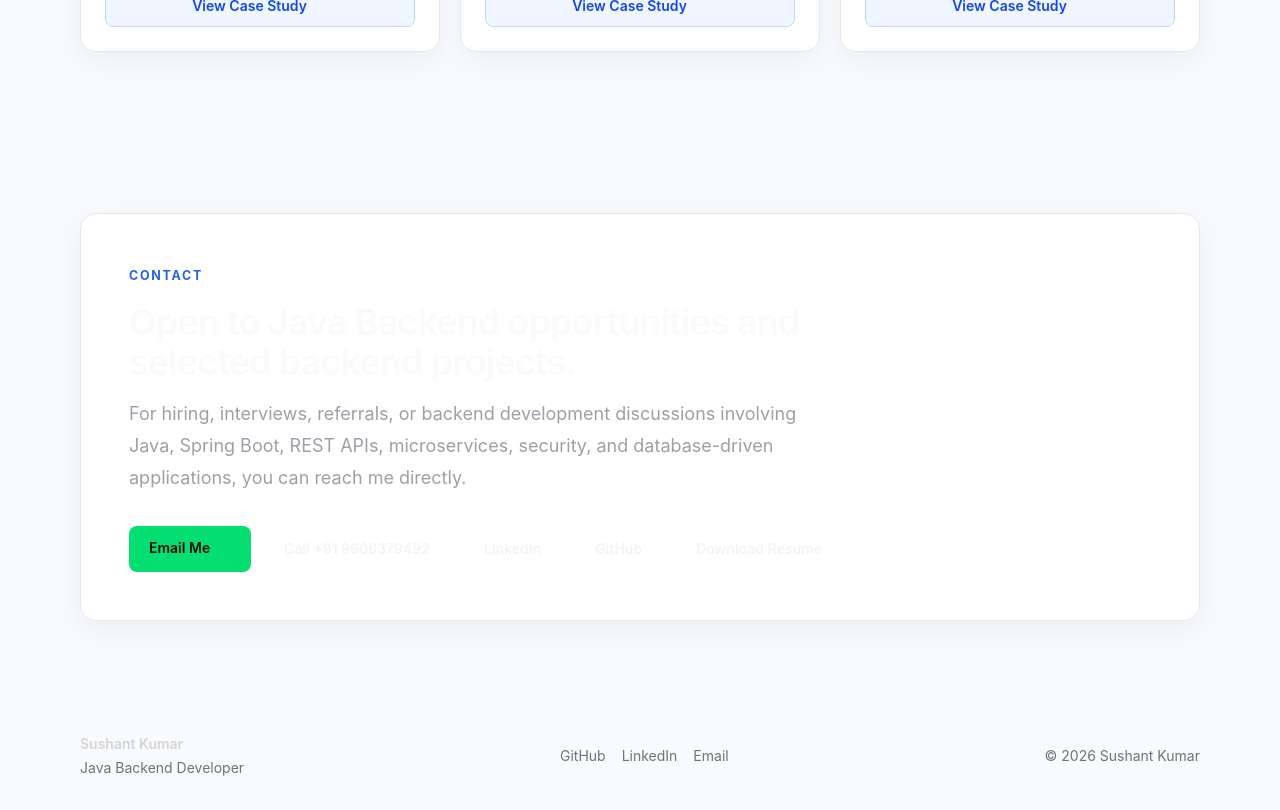
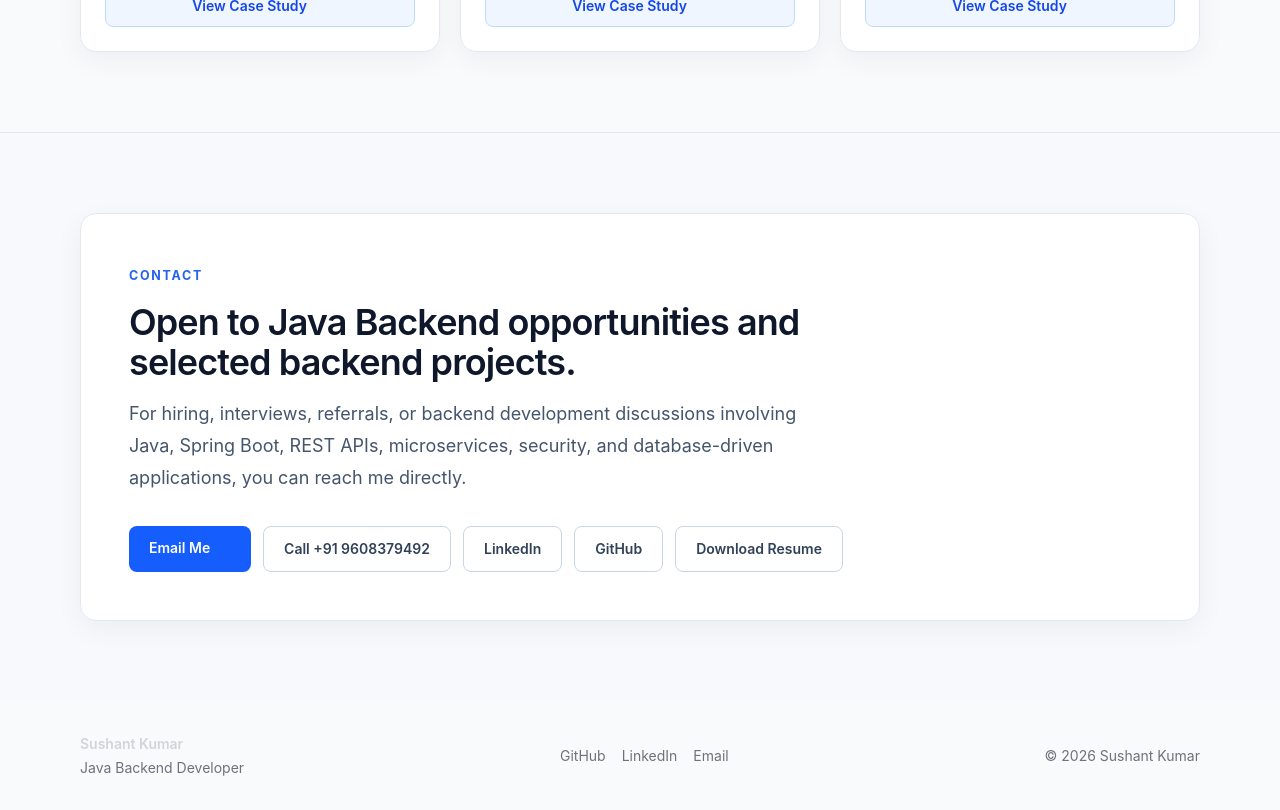
Before and after one commit to sushantapi/sushant-portfolio-v1, a React (Vite) app: page / in a window 1280 px wide. Shown: the part 5880-6690 px from the top of the page. Built offline with nearby package versions, Linux system fonts and the light colour scheme.

Commit message:
style: update contact for light theme

```diff
--- a/src/sections/Contact.tsx
+++ b/src/sections/Contact.tsx
@@ -3,21 +3,21 @@ import { siteConfig } from '../data/site'
 
 export function Contact() {
   return (
-    <section id="contact" className="section-pad border-t border-white/8">
+    <section id="contact" className="section-pad border-t border-slate-200 bg-slate-50/70">
       <div className="section-shell">
         <Reveal>
           <div className="card overflow-hidden p-6 sm:p-10 lg:p-12">
             <span className="eyebrow">Contact</span>
-            <h2 className="mt-4 max-w-3xl text-3xl font-semibold tracking-tight text-zinc-50 sm:text-4xl">Open to Java Backend opportunities and selected backend projects.</h2>
-            <p className="mt-4 max-w-2xl text-base leading-8 text-zinc-400 sm:text-lg">For hiring, interviews, referrals, or backend development discussions involving Java, Spring Boot, REST APIs, microservices, security, and database-driven applications, you can reach me directly.</p>
+            <h2 className="mt-4 max-w-3xl text-3xl font-semibold tracking-tight text-slate-900 sm:text-4xl">Open to Java Backend opportunities and selected backend projects.</h2>
+            <p className="mt-4 max-w-2xl text-base leading-8 text-slate-600 sm:text-lg">For hiring, interviews, referrals, or backend development discussions involving Java, Spring Boot, REST APIs, microservices, security, and database-driven applications, you can reach me directly.</p>
 
             <div className="mt-8 flex flex-wrap gap-3">
-              <a href={`mailto:${siteConfig.email}`} className="rounded-lg bg-green-400 px-5 py-3 text-sm font-semibold text-zinc-950 transition hover:bg-green-300">Email Me <span className="cta-arrow" aria-hidden="true">→</span></a>
-              <a href={siteConfig.phoneHref} className="rounded-lg border border-white/12 bg-white/4 px-5 py-3 text-sm font-semibold text-zinc-100 transition hover:bg-white/8">Call {siteConfig.phone}</a>
-              <a href={siteConfig.linkedin} target="_blank" rel="noreferrer" className="rounded-lg border border-white/12 bg-white/4 px-5 py-3 text-sm font-semibold text-zinc-100 transition hover:bg-white/8">LinkedIn</a>
-              <a href={siteConfig.github} target="_blank" rel="noreferrer" className="rounded-lg border border-white/12 bg-white/4 px-5 py-3 text-sm font-semibold text-zinc-100 transition hover:bg-white/8">GitHub</a>
+              <a href={`mailto:${siteConfig.email}`} className="rounded-lg bg-blue-600 px-5 py-3 text-sm font-semibold text-white transition hover:bg-blue-700">Email Me <span className="cta-arrow" aria-hidden="true">→</span></a>
+              <a href={siteConfig.phoneHref} className="rounded-lg border border-slate-300 bg-white px-5 py-3 text-sm font-semibold text-slate-700 transition hover:bg-slate-50">Call {siteConfig.phone}</a>
+              <a href={siteConfig.linkedin} target="_blank" rel="noreferrer" className="rounded-lg border border-slate-300 bg-white px-5 py-3 text-sm font-semibold text-slate-700 transition hover:bg-slate-50">LinkedIn</a>
+              <a href={siteConfig.github} target="_blank" rel="noreferrer" className="rounded-lg border border-slate-300 bg-white px-5 py-3 text-sm font-semibold text-slate-700 transition hover:bg-slate-50">GitHub</a>
               {siteConfig.resumeAvailable && (
-                <a href={siteConfig.resumeUrl} download className="rounded-lg border border-white/12 bg-white/4 px-5 py-3 text-sm font-semibold text-zinc-100 transition hover:bg-white/8">Download Resume</a>
+                <a href={siteConfig.resumeUrl} download className="rounded-lg border border-slate-300 bg-white px-5 py-3 text-sm font-semibold text-slate-700 transition hover:bg-slate-50">Download Resume</a>
               )}
             </div>
           </div>
```
